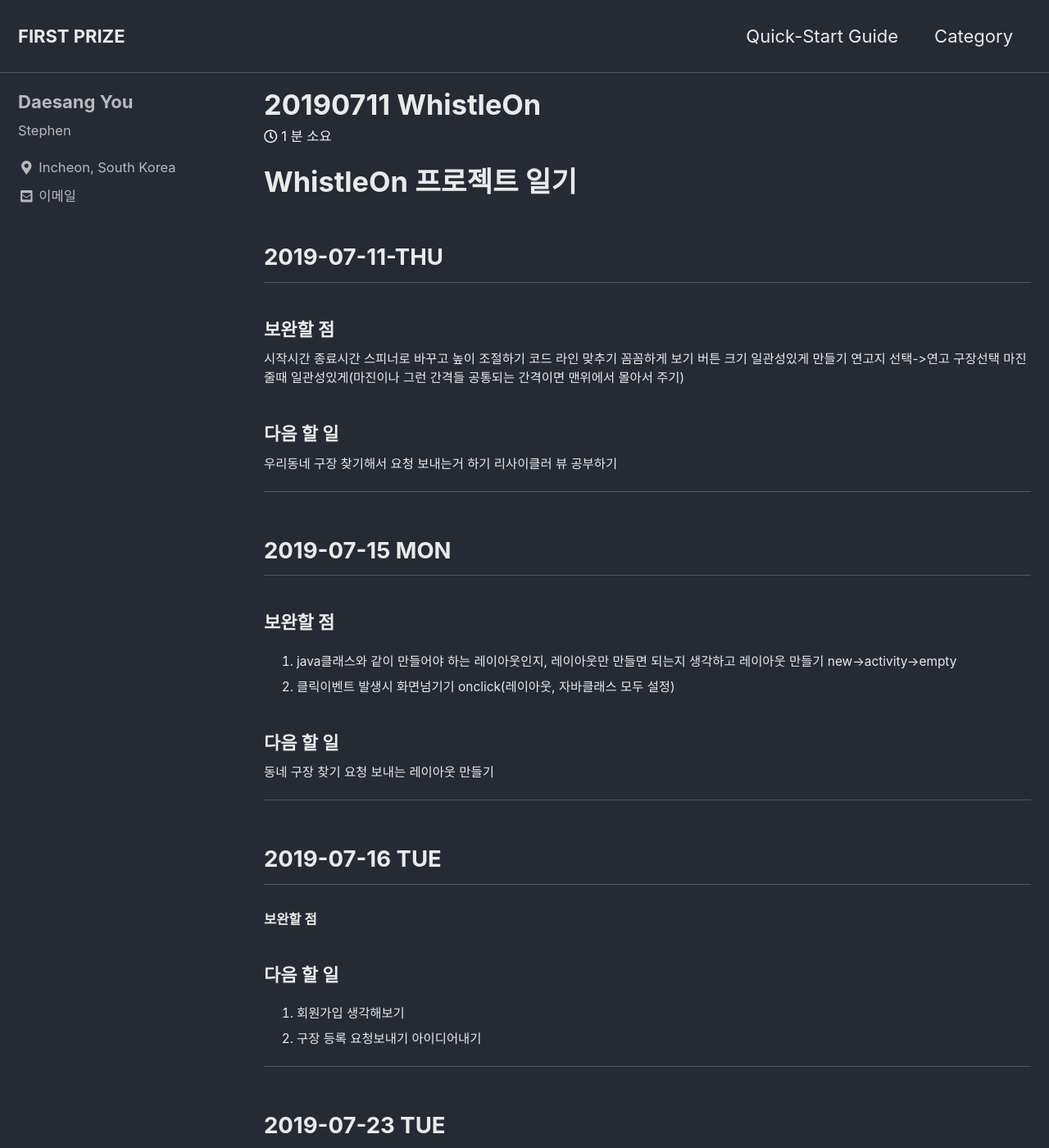
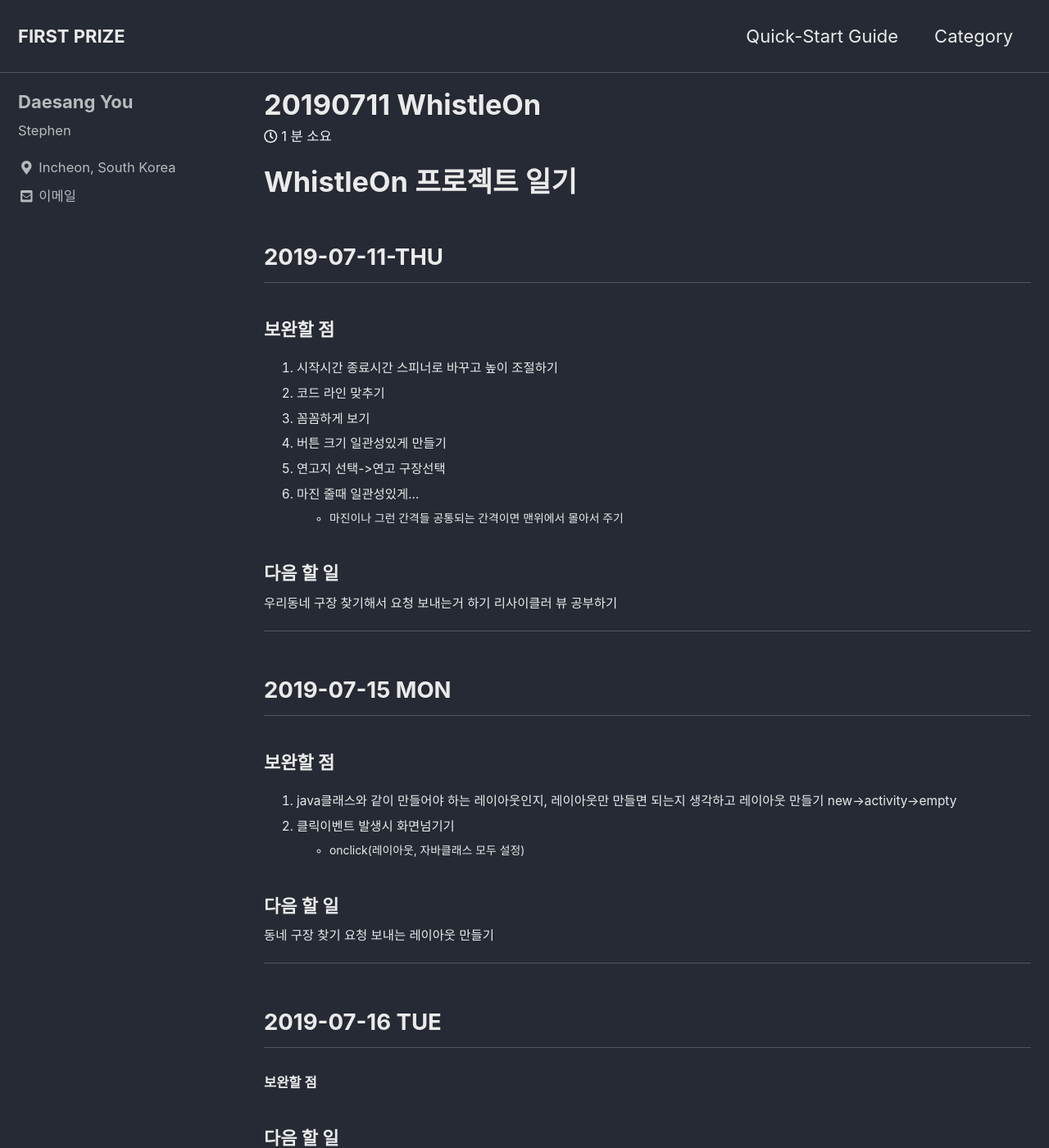
Before and after one commit to eotkd4791/eotkd4791.github.io, a Jekyll site: the page built from _posts/MOD/WhistleOn/2019-07-12-MOD-whistleon-reflection.md, in a window 1280 px wide and 1400 px high. Shown: the whole window at 82% size. Built offline with Jekyll 4.4.1, drawn with Linux system fonts in a browser that asks for light colours; cached includes are drawn as plain includes; comment, search, counter and statistics services are not loaded; part of the change alters nothing that is shown.

```diff
--- a/_posts/MOD/WhistleOn/2019-07-12-MOD-whistleon-reflection.md
+++ b/_posts/MOD/WhistleOn/2019-07-12-MOD-whistleon-reflection.md
@@ -14,12 +14,13 @@ comments:
 
 ## 2019-07-11-THU
 ### 보완할 점
-시작시간 종료시간 스피너로 바꾸고 높이 조절하기
-코드 라인 맞추기
-꼼꼼하게 보기
-버튼 크기 일관성있게 만들기
-연고지 선택->연고 구장선택
-마진 줄때 일관성있게(마진이나 그런 간격들 공통되는 간격이면 맨위에서 몰아서 주기)
+1. 시작시간 종료시간 스피너로 바꾸고 높이 조절하기
+2. 코드 라인 맞추기
+3. 꼼꼼하게 보기
+4. 버튼 크기 일관성있게 만들기
+5. 연고지 선택->연고 구장선택
+6. 마진 줄때 일관성있게...
+   - 마진이나 그런 간격들 공통되는 간격이면 맨위에서 몰아서 주기
 
 ### 다음 할 일
 우리동네 구장 찾기해서 요청 보내는거 하기
@@ -32,7 +33,7 @@ comments:
 1. java클래스와 같이 만들어야 하는 레이아웃인지, 레이아웃만 만들면 되는지 생각하고 레이아웃 만들기
   new->activity->empty
 2. 클릭이벤트 발생시 화면넘기기
-    onclick(레이아웃, 자바클래스 모두 설정)
+   -  onclick(레이아웃, 자바클래스 모두 설정)
 
 ### 다음 할 일
 동네 구장 찾기 요청 보내는 레이아웃 만들기
@@ -84,7 +85,7 @@ Toast 텍스트 "로그아웃을 완료했습니다" 띄우기.
 >group
 >item 요소를 위한 선택적인 투명 컨테이너. 이것을 사용하면 활성 상태와 가시성 등의 속성을 공유할 수 있도록 메뉴 항목을 분류 가능.
 
-<i>Reference ☞ [Android_Developers](https://developer.android.com/guide/topics/ui/menus.html?hl=ko#xml)
+<i>Reference ☞ [Android_Developers](https://developer.android.com/guide/topics/ui/menus.html?hl=ko#xml)</i>
 
 ---
 
```
